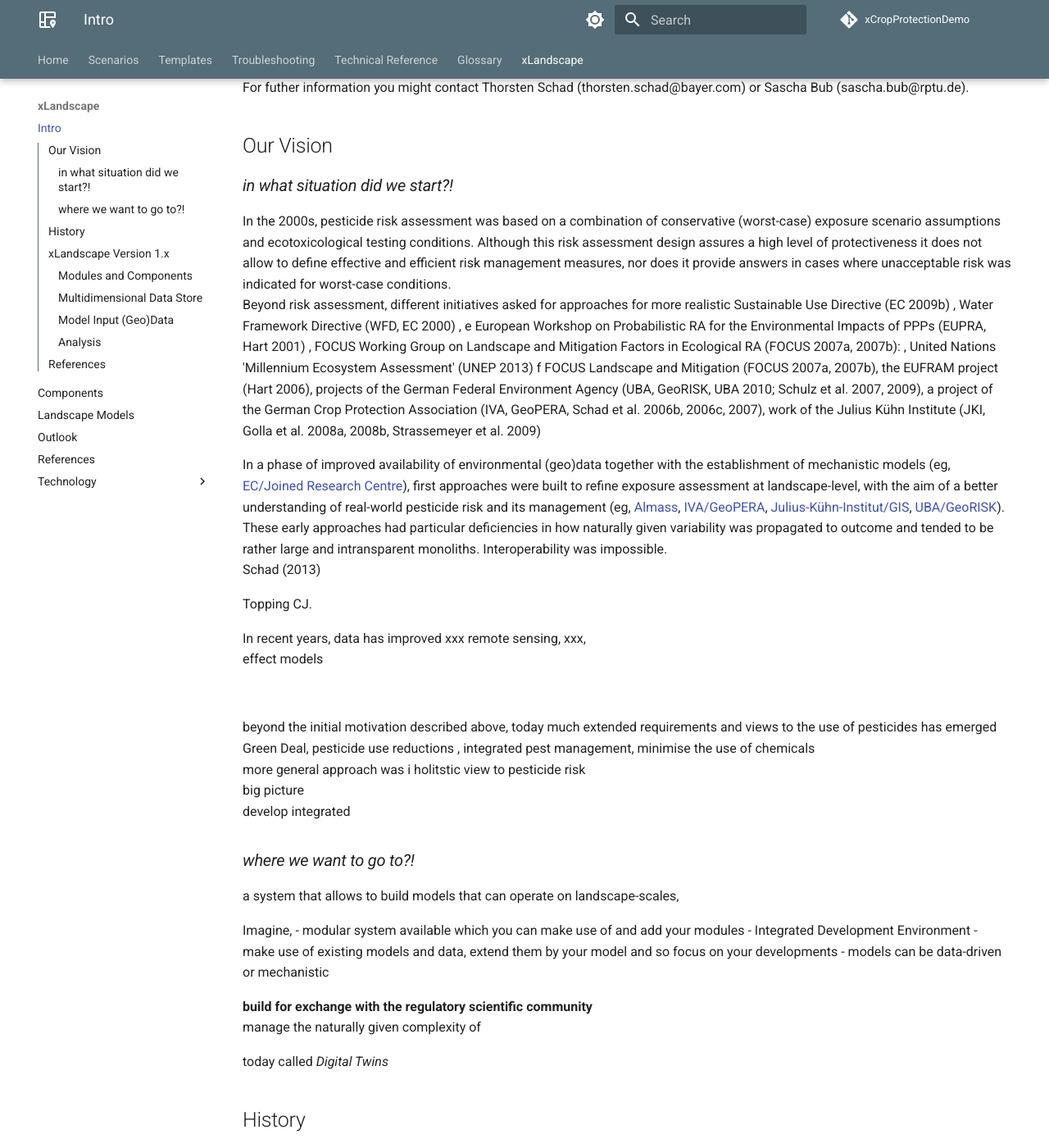
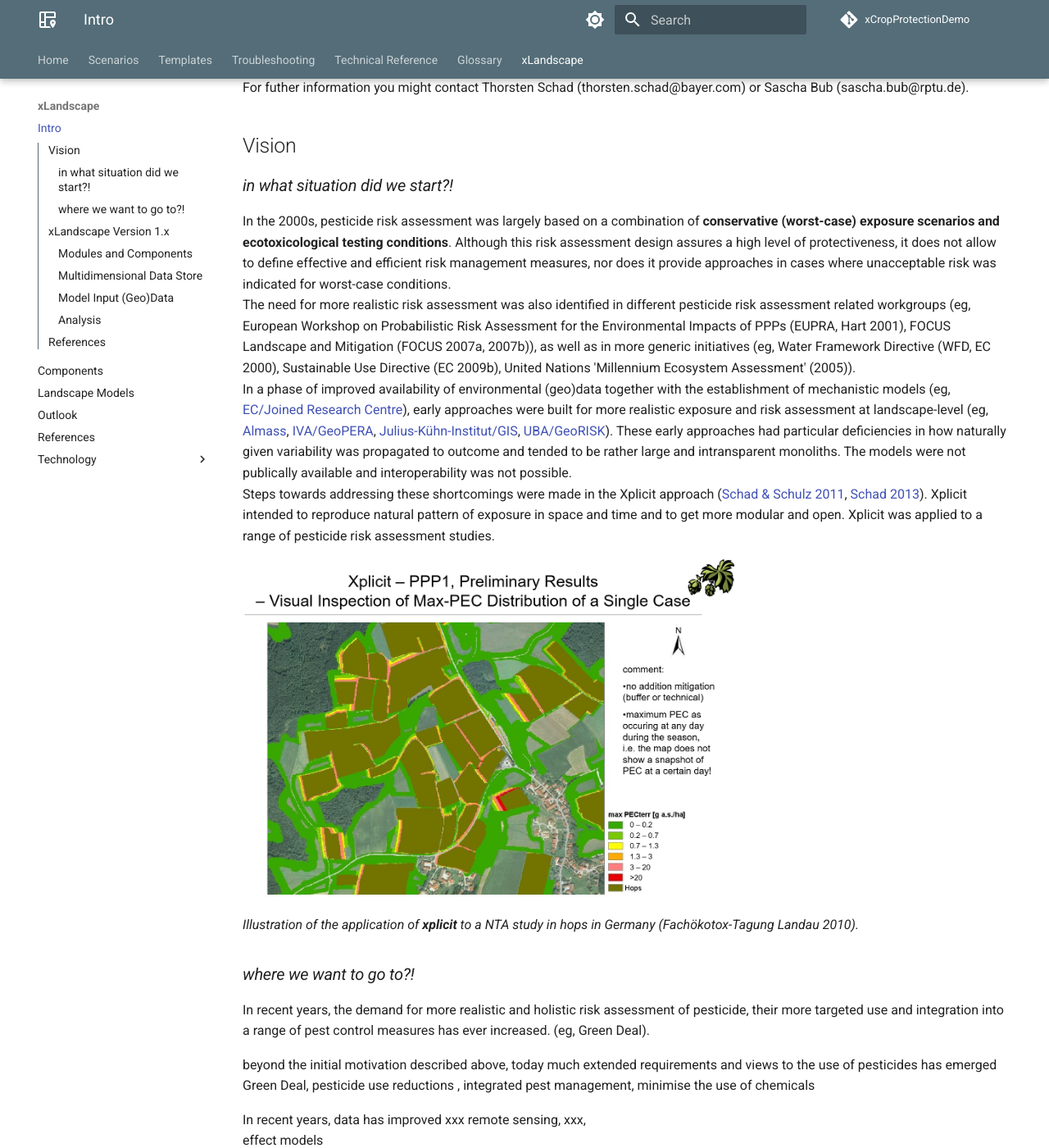
Before and after one commit to xlandscape/xCropProtectionDemoDoc, an MkDocs documentation site: the page built from docs/xLandscape/xLandscape-intro.md, in a window 1280 px wide and 1400 px high, scrolled down 893 px. Shown: the whole window at 82% size. Built offline with MkDocs 1.6.1 and Material for MkDocs 9.7.7, drawn with Linux system fonts in a browser that asks for light colours; comment, search, counter and statistics services are not loaded; some of the changed text lies outside the part shown.

Commit message:
draft section 'in what situation did we start?!'

```diff
--- a/docs/xLandscape/xLandscape-intro.md
+++ b/docs/xLandscape/xLandscape-intro.md
@@ -11,38 +11,40 @@ The **current major release level is *1.x***, which essentially means that we ha
 
 For futher information you might contact Thorsten Schad (thorsten.schad@bayer.com) or Sascha Bub (sascha.bub@rptu.de).
 
-## Our Vision
+## Vision
 ### *in what situation did we start?!*
-In the 2000s, pesticide risk assessment was based on a combination of conservative (worst-case) exposure scenario assumptions and ecotoxicological testing conditions. Although this risk assessment design assures a high level of protectiveness it does not allow to define effective and efficient risk management measures, nor does it provide answers in cases where unacceptable risk was indicated for worst-case conditions.
-Beyond risk assessment, different initiatives asked for approaches for more realistic
- Sustainable Use Directive (EC 2009b) , Water Framework Directive (WFD, EC 2000) , e European Workshop on Probabilistic RA for the Environmental Impacts of PPPs (EUPRA, Hart 2001) , FOCUS Working Group on Landscape and Mitigation Factors in Ecological RA (FOCUS 2007a, 2007b): , United Nations 'Millennium Ecosystem Assessment' (UNEP 2013)
-f FOCUS Landscape and Mitigation (FOCUS 2007a, 2007b),
-the EUFRAM project (Hart 2006), projects of the German Federal Environment Agency (UBA,
-GeoRISK, UBA 2010; Schulz et al. 2007, 2009), a project of the German Crop Protection Association (IVA, GeoPERA, Schad et al. 2006b, 2006c, 2007), work of the Julius Kühn Institute (JKI, Golla et al. 2008a, 2008b, Strassemeyer et al. 2009)
+In the 2000s, pesticide risk assessment was largely based on a combination of **conservative (worst-case) exposure scenarios and ecotoxicological testing conditions**. Although this risk assessment design assures a high level of protectiveness, it does not allow to define effective and efficient risk management measures, nor does it provide approaches in cases where unacceptable risk was indicated for worst-case conditions.
+The need for more realistic risk assessment was also identified in different pesticide risk assessment related workgroups (eg, European Workshop on Probabilistic Risk Assessment for the Environmental Impacts of PPPs (EUPRA, Hart 2001), FOCUS Landscape and Mitigation (FOCUS 2007a, 2007b)), as well as in more generic initiatives (eg, Water Framework Directive (WFD, EC 2000), Sustainable Use Directive (EC 2009b), United Nations 'Millennium Ecosystem Assessment' (2005)).
+In a phase of improved availability of environmental (geo)data together with the establishment of mechanistic models (eg, [EC/Joined Research Centre](https://esdac.jrc.ec.europa.eu/projects/surface-water)), early approaches were built for more realistic exposure and risk assessment at landscape-level (eg, [Almass](https://projects.au.dk/almass/publications), [IVA/GeoPERA](https://www.york.ac.uk/media/environment/documents/people/brown/schad.pdf), [Julius-Kühn-Institut/GIS](https://www.openagrar.de/receive/openagrar_mods_00058550), [UBA/GeoRISK](https://www.umweltbundesamt.de/publikationen/georeferenced-probabilistic-risk-assessment-of)). These early approaches had particular deficiencies in how naturally given variability was propagated to outcome and tended to be rather large and intransparent monoliths. The models were not publically available and interoperability was not possible.
+Steps towards addressing these shortcomings were made in the Xplicit approach ([Schad & Schulz 2011](https://pubmed.ncbi.nlm.nih.gov/21538833/), [Schad 2013](https://portal.dnb.de/opac.htm?method=simpleSearch&cqlMode=true&query=idn%3D1037920015)). Xplicit intended to reproduce natural pattern of exposure in space and time and to get more modular and open. Xplicit was applied to a range of pesticide risk assessment studies.
+
+<img src="../img/xplicit nta fachoekotoxtagung.png" alt="xplicit NTA case study" width="600"/>
+
+*Illustration of the application of **xplicit** to a NTA study in hops in Germany (Fachökotox-Tagung Landau 2010).*
 
 
-In a phase of improved availability of environmental (geo)data together with the establishment of mechanistic models (eg, [EC/Joined Research Centre](https://esdac.jrc.ec.europa.eu/projects/surface-water)), first approaches were built to refine exposure assessment at landscape-level, with the aim of a better understanding of real-world pesticide risk and its management (eg, [Almass](https://projects.au.dk/almass/publications), [IVA/GeoPERA](https://www.york.ac.uk/media/environment/documents/people/brown/schad.pdf), [Julius-Kühn-Institut/GIS](https://www.openagrar.de/receive/openagrar_mods_00058550), [UBA/GeoRISK](https://www.umweltbundesamt.de/publikationen/georeferenced-probabilistic-risk-assessment-of)). These early approaches had particular deficiencies in how naturally given variability was propagated to outcome and tended to be rather large and intransparent monoliths. Interoperability was impossible.
-Schad (2013)
+### *where we want to go to?!*
+In recent years, the demand for more realistic and holistic risk assessment of pesticide, their more targeted use and integration into a range of pest control measures has ever increased.  (eg, Green Deal).
 
-Topping CJ.
-
+beyond the initial motivation described above, today much extended requirements and views to the use of pesticides has emerged
+Green Deal, pesticide use reductions  , integrated pest management, minimise the use of chemicals
 
 In recent years, data has improved xxx remote sensing, xxx,
 effect models
 
+This sets the scene for which a new generation of tools are needed. These tools need to address
+- pesticide risk assessment
+- risk management decision support
+- generic landscape design questions like *biodiversity enhancement*
 
-<br>
+open minded
+the future is in collaboration (in each and evary level, technical, )
 
-beyond the initial motivation described above, today much extended requirements and views to the use of pesticides has emerged
-Green Deal, pesticide use reductions  , integrated pest management, minimise the use of chemicals
- more general approach was i
-holitstic view to pesticide risk
-big picture
+modularisation
+[Bub, Schad, Gao 2020](https://www.sciencedirect.com/science/article/pii/S235271102030323X)
+
 develop integrated
 
-
-
-### *where we want to go to?!*
 a system that allows to build models that can operate on landscape-scales,
 
 Imagine,
@@ -56,8 +58,7 @@ manage the naturally given complexity of
 
 today called *Digital Twins*
 
-## History
-The development of xLandscape was initiated due to shortcomings or even missing approaches
+
 
 With its advent Available approaches on landscape modelling (Schad 2013). some developments were effectively stopped with the end of the research initiative, some were treated highly protective (Inra),
 Early
@@ -100,3 +101,8 @@ Jupyter notebooks
 
 
 Schad 2013: xplicit xxx
+
+Schad, T. Schulz R, Görlitz G, Neumann P. 2011. Xplicit - Concepts and Model Development for
+Probabilistic Spatiotemporally Explicit Exposure and Risk Assessment (ERA) for Plant
+Protection Products - Introduction and Example Study for Non-Target-Arthropods (NTA).
+SETAC Europe 21st Annual Meeting, 15-19 May 2011, Milan, Italy.
```
Also changed, not shown: docs/img/xplicit nta fachoekotoxtagung.png (added).
